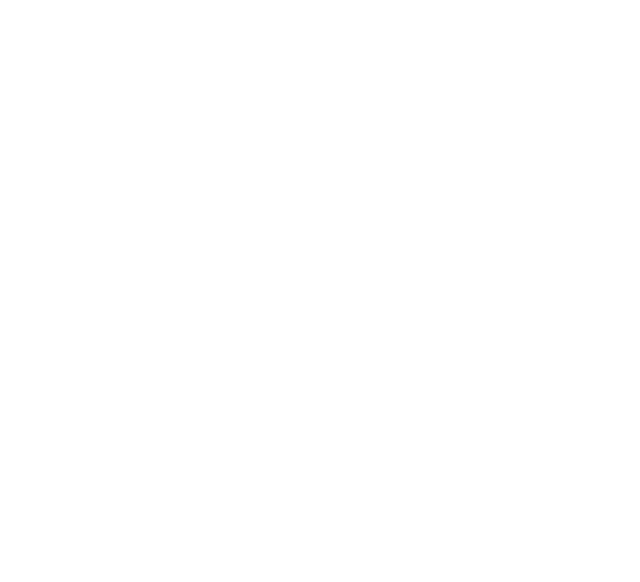
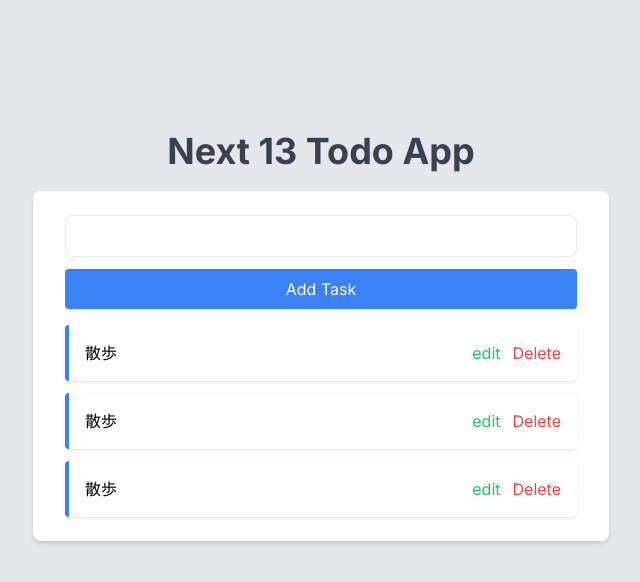
Before and after one commit to sc30gsw/todoapp-nextjs, a Next.js app: page / in a window 1280 px wide. Shown: the top 582 px of the page, without its empty margins (319-959 px from the left). Built offline with nearby package versions, Linux system fonts and the light colour scheme.

Commit message:
レイアウトの作成

```diff
--- /dev/null
+++ b/src/app/components/AddTask.tsx
@@ -0,0 +1,17 @@
+import React from 'react'
+
+const AddTask = () => {
+  return (
+    <form className="mb-4 space-y-3">
+      <input
+        type="text"
+        className="w-full border px-4 py-2 rounded-lg focus:outline-none focus:border-blue-400"
+      />
+      <button className="w-full px-4 py-2 text-white bg-blue-500 rounded transform hover:bg-blue-400 hover:scale-95 duration-200">
+        Add Task
+      </button>
+    </form>
+  )
+}
+
+export default AddTask
--- /dev/null
+++ b/src/app/components/TodoList.tsx
@@ -0,0 +1,31 @@
+import React from 'react'
+
+const TodoList = () => {
+  return (
+    <ul className="space-y-3">
+      <li className="flex justify-between p-4 bg-white border-l-4 border-blue-500 rounded shadow">
+        <span>散歩</span>
+        <div>
+          <button className="text-green-500 mr-3">edit</button>
+          <button className="text-red-500">Delete</button>
+        </div>
+      </li>
+      <li className="flex justify-between p-4 bg-white border-l-4 border-blue-500 rounded shadow">
+        <span>散歩</span>
+        <div>
+          <button className="text-green-500 mr-3">edit</button>
+          <button className="text-red-500">Delete</button>
+        </div>
+      </li>
+      <li className="flex justify-between p-4 bg-white border-l-4 border-blue-500 rounded shadow">
+        <span>散歩</span>
+        <div>
+          <button className="text-green-500 mr-3">edit</button>
+          <button className="text-red-500">Delete</button>
+        </div>
+      </li>
+    </ul>
+  )
+}
+
+export default TodoList
--- a/src/app/page.tsx
+++ b/src/app/page.tsx
@@ -1,7 +1,22 @@
 import Image from 'next/image'
 
+import AddTask from './components/AddTask'
+import TodoList from './components/TodoList'
+
 const Home = () => {
-  return <div></div>
+  return (
+    <main className="flex flex-col items-center justify-center min-h-screen py-2 bg-gray-200">
+      <h1 className="text-4xl font-bold text-gray-700 -mt-32">
+        Next 13 Todo App
+      </h1>
+      <div className="w-full max-w-xl mt-5">
+        <div className="w-full px-8 py-6 bg-white shadow-md rounded-lg">
+          <AddTask />
+          <TodoList />
+        </div>
+      </div>
+    </main>
+  )
 }
 
 export default Home
```
